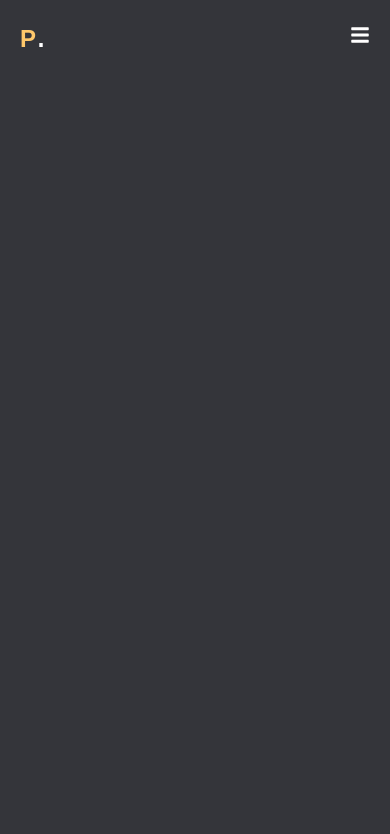
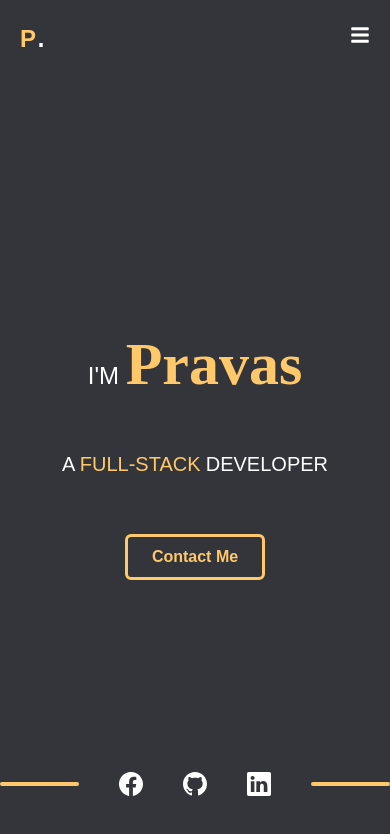
Before and after one commit to PravasTheDeveloper/Pravas_Chandra_Sarkar, a Next.js app: page / in a window 390 px wide. Shown: the top 834 px of the page. Built offline with nearby package versions, Linux system fonts and the light colour scheme; a web font is replaced by a local one.

Commit message:
Completed Home Page with Mobile View

```diff
--- a/components/HeroHome/HeroSection.jsx
+++ b/components/HeroHome/HeroSection.jsx
@@ -6,12 +6,12 @@ export default function HeroSection() {
     return (
         <>
             <div className='w-full flex-1 container mx-auto flex'>
-                <div className='w-1/2 text-white'>
-                    <div className='w-[600px] h-full  flex flex-col justify-center items-center'>
-                        <div className='w-full h-auto text-4xl'>
-                            I'M <span className='text-yellow-color text-6xl font-bold Hero_Name_Section'>Pravas</span>
+                <div className='md:w-1/2 w-full text-white'>
+                    <div className='md:w-[600px] w-full h-full  flex flex-col justify-center items-center md:text-left text-center'>
+                        <div className='w-full h-auto md:text-4xl text-2xl'>
+                            I'M <span className='text-yellow-color md:text-6xl text-6xl font-bold Hero_Name_Section'>Pravas</span>
                         </div>
-                        <div className='w-full h-auto text-4xl my-14 '>
+                        <div className='w-full h-auto md:text-4xl text-xl my-14 '>
                             A <span className='text-yellow-color'>
                                 <Typewriter
                                     words={['MERN', 'FULL-STACK', 'MOBILE APP', 'SOFTWARE']}
@@ -25,13 +25,16 @@ export default function HeroSection() {
                             </span>
                             DEVELOPER
                         </div>
-                        <div className='w-full h-auto flex'>
+                        <div className='w-full h-auto flex justify-center md:justify-start'>
                             <div className='Contact_ME_Section px-6 py-2 rounded-md font-semibold text-yellow-color cursor-pointer'>
                                 Contact Me
                             </div>
                         </div>
-                        <div className='w-full h-10 text-white text-2xl mt-10'>
-                            <div className='w-[300px] h-full flex items-center'>
+                        <div className='w-full h-10 text-white text-2xl mt-10 absolute bottom-10'>
+                            <div className='md:w-[300px] w-full h-full flex items-center justify-between '>
+                                <div className='flex-1 h-[4px] rounded-full bg-yellow-color mr-10'>
+
+                                </div>
                                 <div className='flex'>
                                     <div className='mr-10 Icon_hover duration-200 cursor-pointer'>
                                         <a href="https://www.facebook.com/profile.php?id=100034474604538" target='_blank'>
--- a/components/HeroHome/HomePage.jsx
+++ b/components/HeroHome/HomePage.jsx
@@ -4,9 +4,9 @@ import HeroSection from './HeroSection'
 
 export default function HomePage() {
   return (
-    <div className='w-full h-screen bg-black-200 flex flex-col'>
+    <div className='w-full h-screen relative bg-black-200 flex flex-col'>
       <NavigationPenel />
-      {/* <HeroSection /> */}
+      <HeroSection />
     </div>
   )
 }
--- a/src/styles/globals.css
+++ b/src/styles/globals.css
@@ -81,5 +81,5 @@ body {
 }
 
 .Mobile_View_Nav{
-  background-color: #000000a6;
+  background-color: #000000cb;
 }
```
